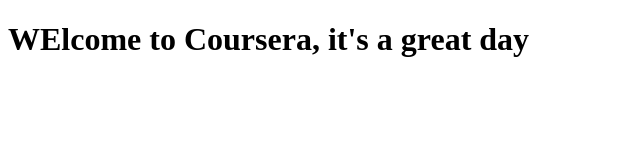
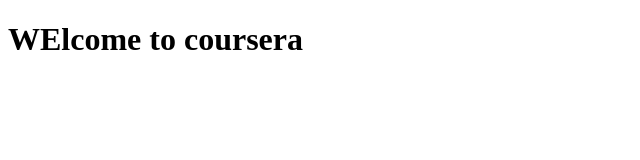
Before and after one commit to Zahid-web/site, a plain HTML site: page index.html in a window 1280 px wide. Shown: the whole page, without its empty margins (0-640 px from the left). Drawn offline with Linux system fonts and the light colour scheme.

Commit message:
smalll change to our page index.

```diff
--- a/index.html
+++ b/index.html
@@ -1,9 +1,10 @@
 <!DOCTYPE html>
 <html>
 <head>
-	<title></title>
+	<meta charset="utf-8">
+	<title>My first site</title>
 </head>
 <body>
-<h1>WElcome to Coursera, it's a great day</h1>
+<h1>WElcome to  coursera</h1>
 </body>
 </html>
```
Also changed, not shown: 1 other file.
